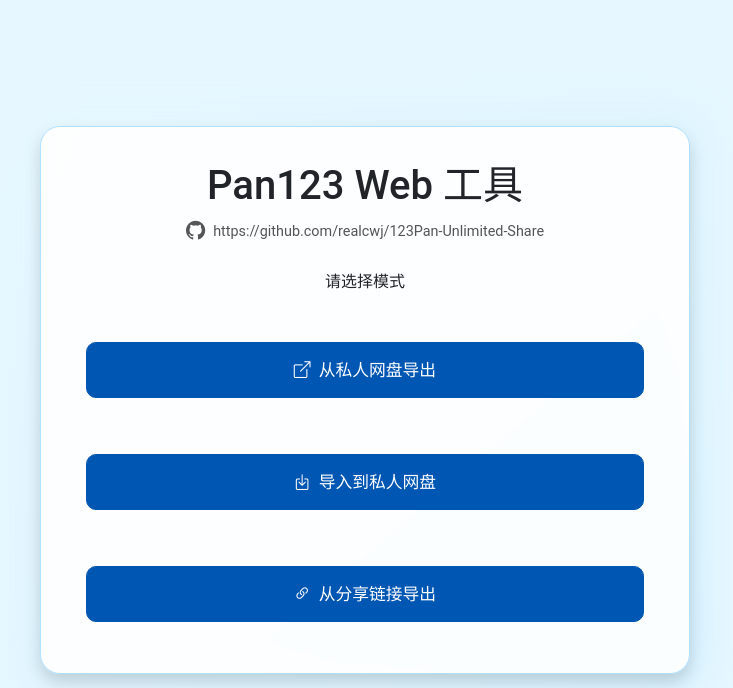
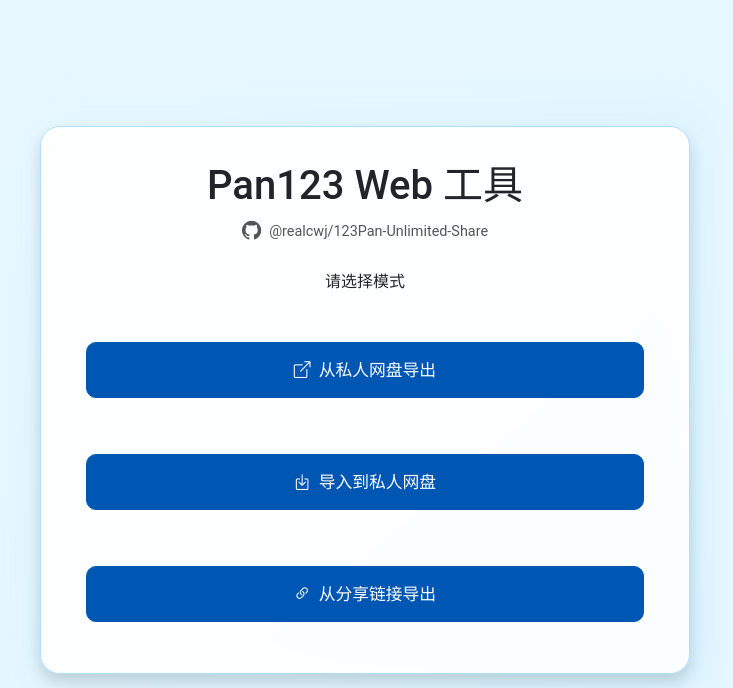
Before and after one commit to realcwj/123Pan-Unlimited-Share, a Flask app: page / in a window 1280 px wide. Shown: the top 688 px of the page, without its empty margins (275-1008 px from the left). Run offline with Flask 3, Linux system fonts and the light colour scheme.

Commit message:
🧹 改了一下页面布局

```diff
--- a/templates/index.html
+++ b/templates/index.html
@@ -33,7 +33,7 @@
             <h1 class="text-center mb-2">Pan123 Web 工具</h1>
             <div class="text-center">
                 <a href="https://github.com/realcwj/123Pan-Unlimited-Share" target="_blank" class="github-link">
-                    <i class="bi bi-github"></i> https://github.com/realcwj/123Pan-Unlimited-Share
+                    <i class="bi bi-github"></i> @realcwj/123Pan-Unlimited-Share
                 </a>
             </div>
             <p class="text-center mb-4">请选择模式</p>
```
